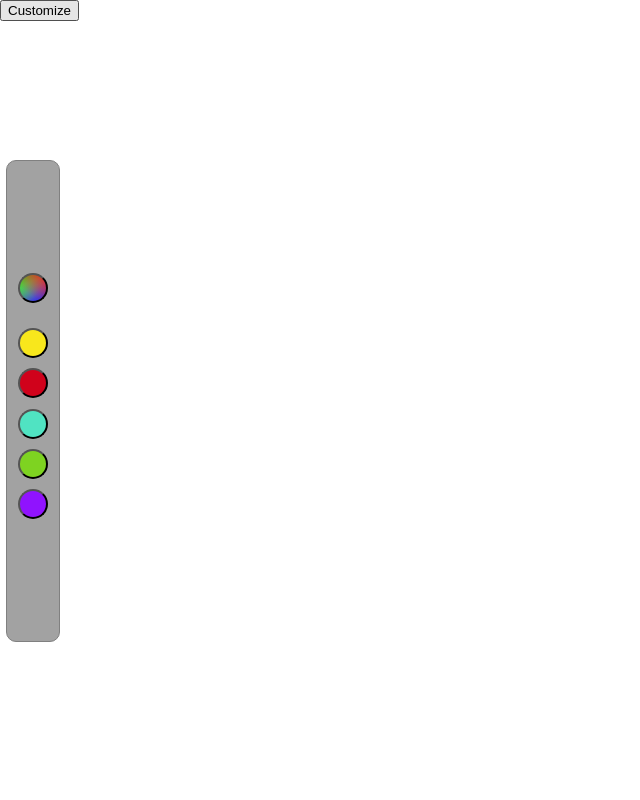
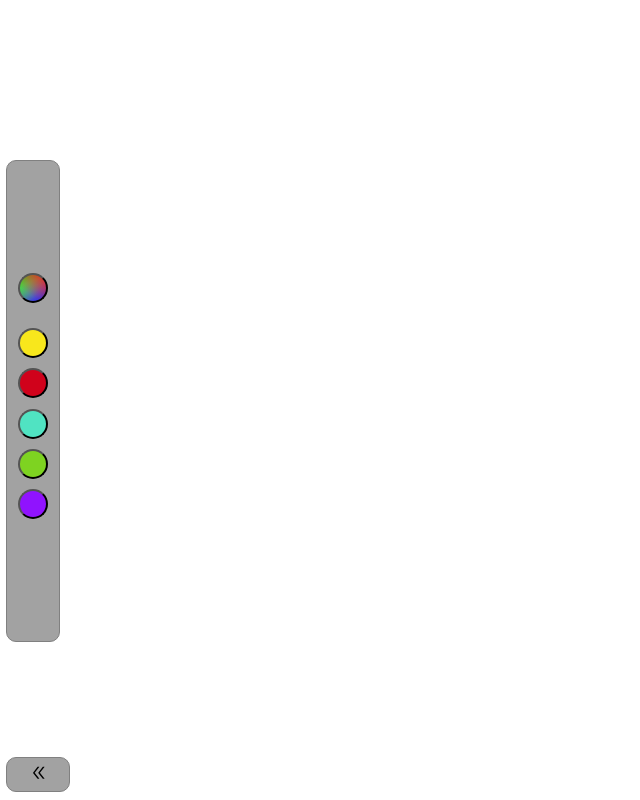
Before and after one commit to JoseJ55/car-showcase, a React (Vite) app: page / in a window 1280 px wide. Both pictures are taken after a click on the button "Custom". Shown: the whole page, without its empty margins (0-640 px from the left). Built offline with nearby package versions, Linux system fonts and the light colour scheme.

Commit message:
finished the color picker and adde the back button

```diff
--- a/src/components/ColorPicker/ColorPicker.jsx
+++ b/src/components/ColorPicker/ColorPicker.jsx
@@ -8,9 +8,6 @@ import './ColorPicker.css';
 
 // Animation modules
 import { motion, AnimatePresence } from 'framer-motion';
-
-// import icons
-// import { AiOutlineDoubleLeft } from 'react-icons/ai';
 
 // Color picker module
 import { SketchPicker } from 'react-color';
--- /dev/null
+++ b/src/pages/Customizer/Customizer.css
@@ -0,0 +1,25 @@
+#customizer-back-button {
+    position: absolute;
+    bottom: 1%;
+    left: .5%;
+    width: 5%;
+    padding: .5% 0;
+    background-color: var(--transparent-button-color);
+    border: grey solid 1px;
+    border-radius: 10px;
+}
+
+#customizer-back-button:hover {
+    cursor: pointer;
+    background-color: white;
+}
+
+#customizer-back-button-icon {
+    font-size: 1.1rem;
+    color: var(--main-text-color);
+    transition: ease-in 1s;
+}
+
+#customizer-back-button:hover #customizer-back-button-icon, #customizer-back-button:hover #customizer-back-button-icon {
+    transform: translateX(-10px) translateX(10px);
+}
--- a/src/pages/Customizer/Customizer.jsx
+++ b/src/pages/Customizer/Customizer.jsx
@@ -1,6 +1,10 @@
 /* eslint-disable no-return-assign */
 /* eslint-disable import/no-extraneous-dependencies */
 import React from 'react';
+import './Customizer.css';
+
+// import icons
+import { AiOutlineDoubleLeft } from 'react-icons/ai';
 
 // Animation modules
 import { motion, AnimatePresence } from 'framer-motion';
@@ -20,7 +24,9 @@ function Customizer() {
       {!snap.intro && (
         <motion.section>
           <ColorPicker />
-          <input type="button" aria-label="Customize" value="Customize" onClick={() => state.intro = true} />
+          <button id="customizer-back-button" type="button" aria-label="Customize" onClick={() => state.intro = true}>
+            <AiOutlineDoubleLeft id="customizer-back-button-icon" />
+          </button>
         </motion.section>
       )}
     </AnimatePresence>
```
